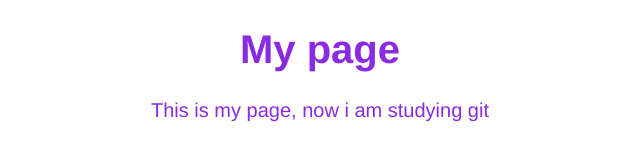
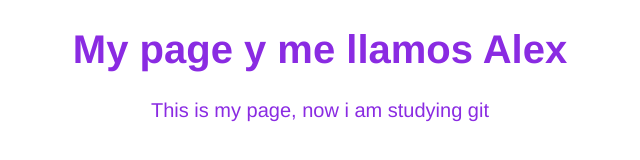
Before and after one commit to Alex-Pablo/blog-platzi, a plain HTML site: page index.html in a window 1280 px wide. Shown: the whole page, without its empty margins (320-960 px from the left). Drawn offline with Linux system fonts and the light colour scheme.

Commit message:
Update index.html
que pasa

```diff
--- a/index.html
+++ b/index.html
@@ -8,7 +8,7 @@
     <title>Document</title>
 </head>
 <body>
-    <h1>My page</h1>
+    <h1>My page y me llamos Alex</h1>
     <p>This is my page, now i am studying git</p>
 </body>
 </html>
```
